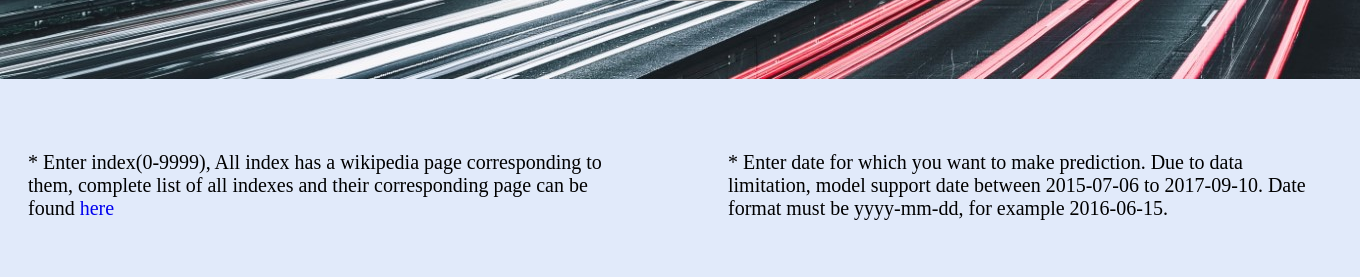
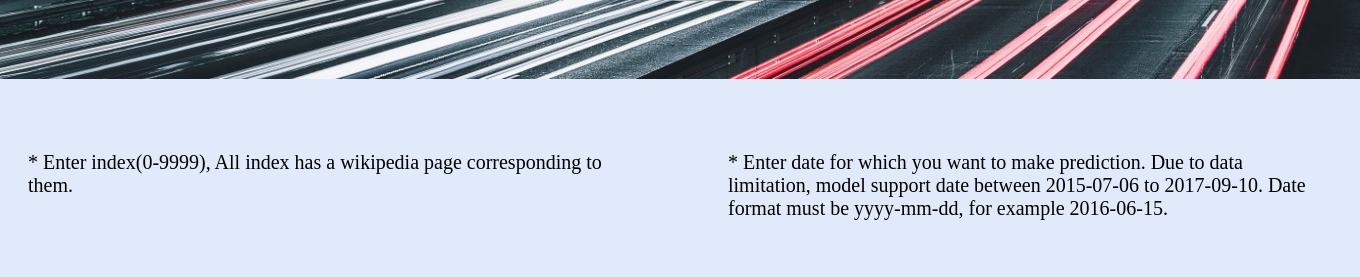
Before and after one commit to its-tushar/Wikipedia-web-traffic-forecasting, a Flask app: page / in a window 1360 px wide. Shown: the part 321-598 px from the top of the page. Run offline with Flask 2, Linux system fonts and the light colour scheme.

Commit message:
Update index.html

```diff
--- a/templates/index.html
+++ b/templates/index.html
@@ -76,7 +76,7 @@
   </form>
 
   <div id="onee">
-		&#x2A; Enter index(0-9999), All index has a wikipedia page corresponding to them, complete list of all indexes and their corresponding page can be found <a href="data_list.csv" id="hr">here</a>
+		&#x2A; Enter index(0-9999), All index has a wikipedia page corresponding to them.
 	</div>
 	<div id="twoo">
 		&#x2A; Enter date for which you want to make prediction. Due to data limitation, model support date between 2015-07-06 to 2017-09-10. Date format must be yyyy-mm-dd, for example 2016-06-15.
```
